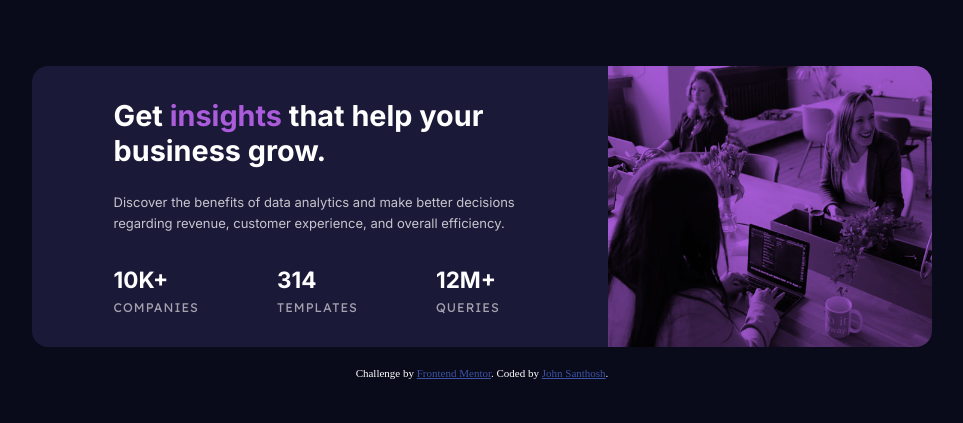
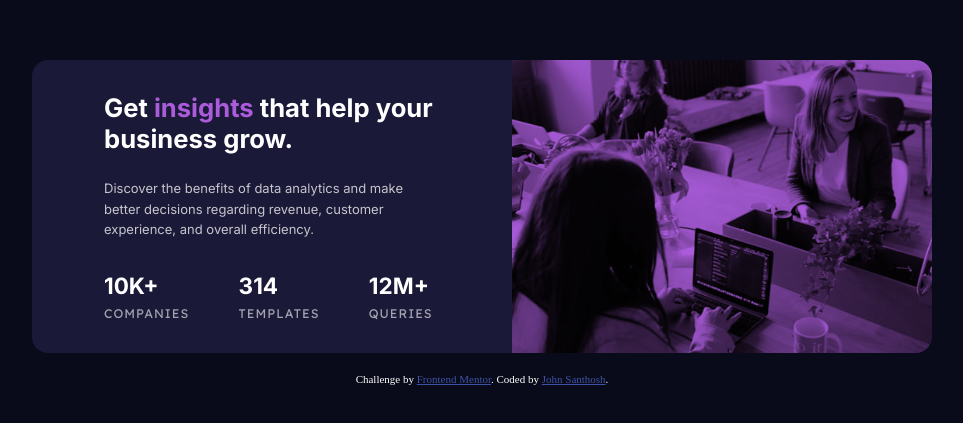
Before and after one commit to John-santhosh/status--preview-card, a plain HTML site: page index.html in a window 1280 px wide. Shown: the part 177-600 px from the top of the page, without its empty margins (158-1121 px from the left). Drawn offline with Linux system fonts and the light colour scheme.

Commit message:
corrections in img

```diff
--- a/styles/style.css
+++ b/styles/style.css
@@ -69,14 +69,14 @@ body{
 .left article:nth-child(1) h1{
     margin: 2rem auto 1.5rem auto;
     font-weight:700;
-    font-size: 1.8rem;
+    font-size: 1.6rem;
     color: var(--main-heading-and-stats)
 }
 
 .left article:nth-child(1) p{
     color: var(--main-paragraph);
     line-height: 1.6;
-    width: 95%;
+    width: 100%;
     margin: auto;
 }
 
@@ -124,13 +124,13 @@ article:last-child{
         height: 100%;
         overflow: hidden;
         border-radius: 0 1rem 1rem 0;
-        background:url("../images/image-header-desktop.jpg") center/100% 100% no-repeat, var(--accent);
-        background-blend-mode: multiply;
+        background:url("../images/image-header-desktop.jpg") center/cover no-repeat, var(--accent);
+         background-blend-mode: multiply;
 
     }
     .container > article:first-child{
         order: 1;
-        width: 500px;
+        width: 600px;
 
     }
     /* img{
@@ -141,6 +141,7 @@ article:last-child{
     } */
     .left{
         margin: auto 30px;
+        width: 600px;
     }
     ul{
         margin-left:0;
```
